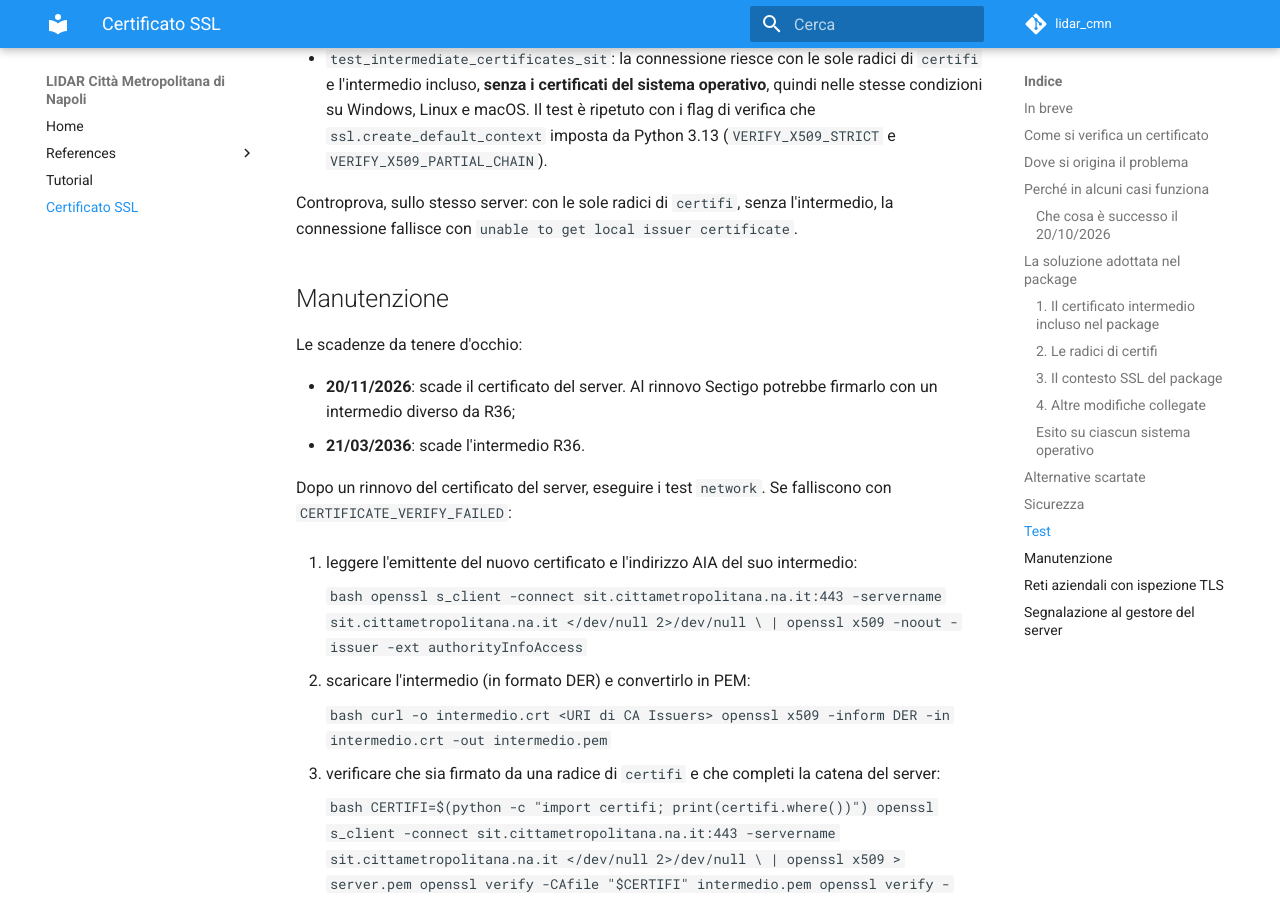
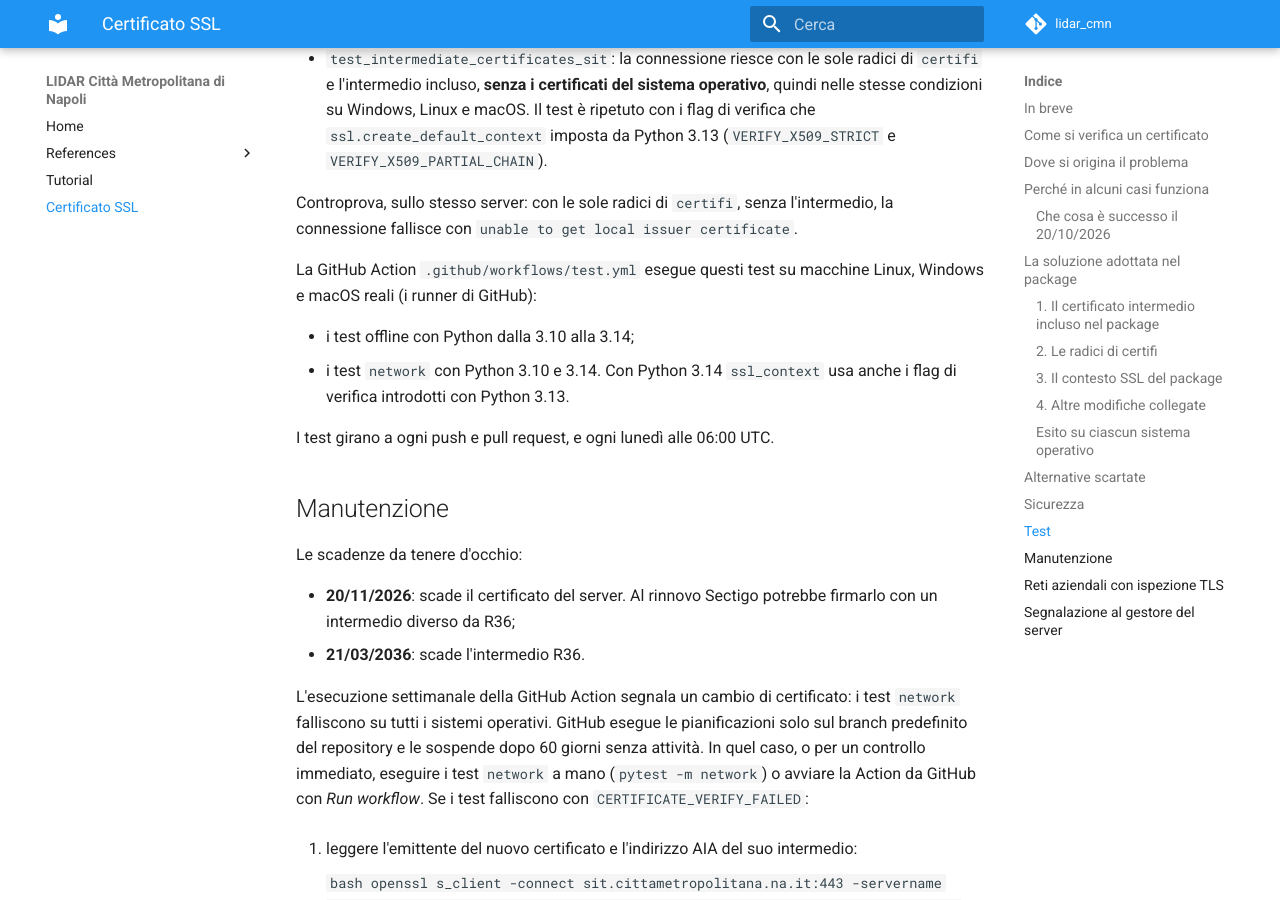
Before and after one commit to MaxDragonheart/lidar_cmn, an MkDocs documentation site: the page built from docs/certificato_ssl.md, in a window 1280 px wide and 900 px high, scrolled down 7214 px. Built offline with MkDocs 1.6.1 and Material for MkDocs 9.7.7, drawn with Linux system fonts in a browser that asks for light colours; comment, search, counter and statistics services are not loaded.

Commit message:
Add a GitHub Action that runs the tests on Linux, Windows and macOS
The offline tests run on every supported Python, from 3.10 to 3.14; the
network tests, among them the verification of the certificate of
sit.cittametropolitana.na.it, run on Python 3.10 and 3.14, the first
version tested with the stricter verify flags that
ssl.create_default_context sets since Python 3.13. The workflow runs on
every push and pull request, on demand and every Monday, to notice a
change of the certificate of the server. Python 3.15 is left out until
pyogrio publishes its wheels.

README, CHANGELOG and docs/certificato_ssl.md describe the workflow.

Co-Authored-By: Claude Opus 5.5 <noreply@anthropic.com>

```diff
--- a/docs/certificato_ssl.md
+++ b/docs/certificato_ssl.md
@@ -196,6 +196,13 @@ Test `network` (`pytest -m network`), sul server reale:
 
 Controprova, sullo stesso server: con le sole radici di `certifi`, senza l'intermedio, la connessione fallisce con `unable to get local issuer certificate`.
 
+La GitHub Action `.github/workflows/test.yml` esegue questi test su macchine Linux, Windows e macOS reali (i runner di GitHub):
+
+- i test offline con Python dalla 3.10 alla 3.14;
+- i test `network` con Python 3.10 e 3.14. Con Python 3.14 `ssl_context` usa anche i flag di verifica introdotti con Python 3.13.
+
+I test girano a ogni push e pull request, e ogni lunedì alle 06:00 UTC.
+
 ## Manutenzione
 
 Le scadenze da tenere d'occhio:
@@ -203,7 +210,7 @@ Le scadenze da tenere d'occhio:
 - **20/11/2026**: scade il certificato del server. Al rinnovo Sectigo potrebbe firmarlo con un intermedio diverso da R36;
 - **21/03/2036**: scade l'intermedio R36.
 
-Dopo un rinnovo del certificato del server, eseguire i test `network`. Se falliscono con `CERTIFICATE_VERIFY_FAILED`:
+L'esecuzione settimanale della GitHub Action segnala un cambio di certificato: i test `network` falliscono su tutti i sistemi operativi. GitHub esegue le pianificazioni solo sul branch predefinito del repository e le sospende dopo 60 giorni senza attività. In quel caso, o per un controllo immediato, eseguire i test `network` a mano (`pytest -m network`) o avviare la Action da GitHub con *Run workflow*. Se i test falliscono con `CERTIFICATE_VERIFY_FAILED`:
 
 1. leggere l'emittente del nuovo certificato e l'indirizzo AIA del suo intermedio:
 
```
Also changed, not shown: CHANGELOG.md (+1 -0 lines), README.md (+7 -0 lines), 1 other file.
